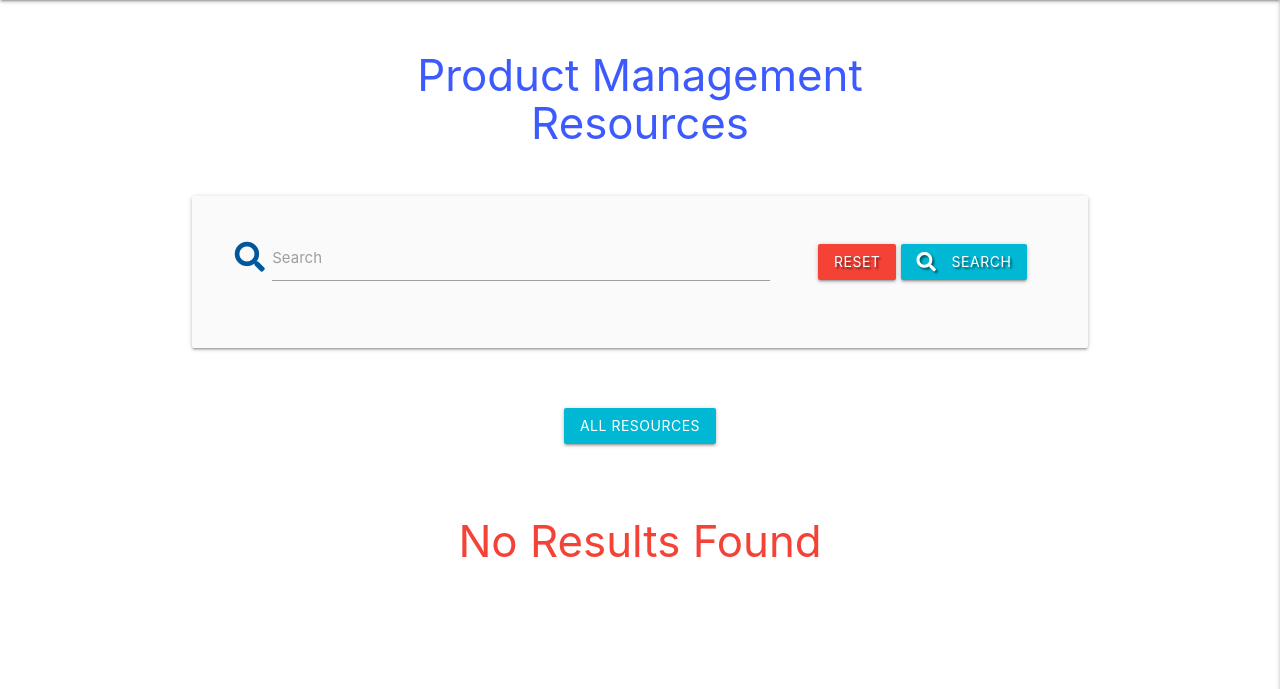
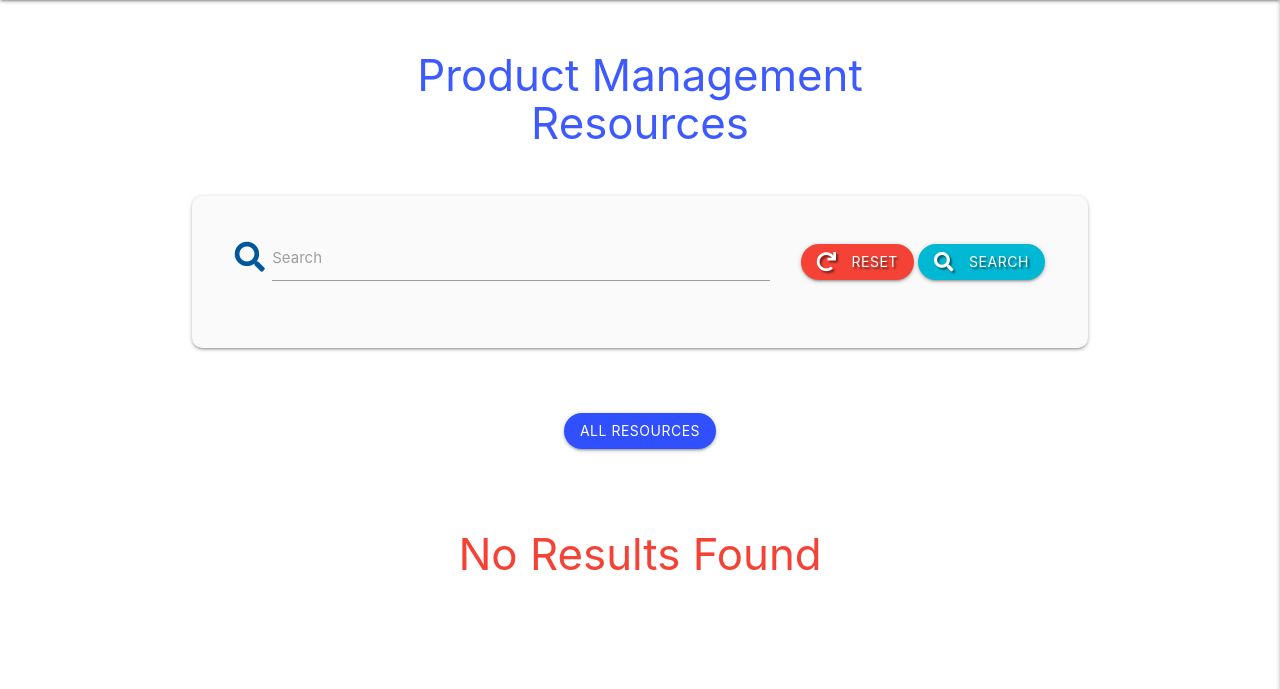
Before and after one commit to effiemanyos/ms3-pmresources, a Flask app: page / in a window 1280 px wide. Shown: the part 64-753 px from the top of the page. Run offline with Flask 2, Linux system fonts and the light colour scheme; data that the repository does not hold is empty; some libraries are stand-ins or nearby versions.

Commit message:
Improve the look and feel of the Resources page by rounding all buttons and boxes

```diff
--- a/static/css/style.css
+++ b/static/css/style.css
@@ -40,3 +40,29 @@
     background-repeat: no-repeat;
     background-attachment: fixed;
 }
+
+
+/* ------------------------------------[ All Resources Page ]-------------------------------------- */
+
+/* Filter Styling */
+.category-filters {
+    border-radius: 35px;
+    margin-bottom: 8px;
+}
+
+/* Button Styling */
+.button-styling {
+    border-radius: 35px;
+}
+
+/* Accordion Styling */
+.collapsible-styling {
+    border-radius: 10px;
+    margin-bottom: 8px;
+}
+
+/* Search Bar Styling */
+.searchbar-styling {
+    border-radius: 10px;
+    margin-bottom: 65px;
+}
--- a/templates/base.html
+++ b/templates/base.html
@@ -13,13 +13,14 @@
     <link rel="stylesheet" href="{{ url_for('static', filename='css/style.css') }}" type="text/css">
     {% block styles %}
     {% endblock %}
-    <title>Selftod</i></title>
+    <title>Selftod</title>
 </head>
 
 <body>
 
     <header>
         <!-- Top Navbar -->
+        <div class="navbar-fixed">
             <nav class="nav-extended text-shadow indigo accent-3">
                 <div class="nav-wrapper">
                     <a href="{{ url_for('home') }}" class="brand-logo">&nbsp;&nbsp;Selftod <i
@@ -27,13 +28,14 @@
                     <a href="#" data-target="mobile-demo" class="sidenav-trigger right"><i class="fas fa-bars"></i></a>
                     <ul class="right hide-on-med-and-down">
                         <!-- Access: All Users -->
-                    <li><a href="{{ url_for('home') }}"><i class="fas fa-cat navbar-icon"></i> &nbsp;Home</a></li>
+                        <li><a href="{{ url_for('home') }}"><i class="fas fa-cat navbar-icon"></i>
+                            &nbsp;Home</a></li>
                         <li><a href="{{ url_for('get_resources') }}"><i class="fas fa-book-reader navbar-icon"></i>
                             &nbsp;Resources</a></li>
                         <!-- Access: Members Only -->
                         {% if session.user %}
-                    <li><a href="{{ url_for('add_resource') }}"><i class="fas fa-plus-circle navbar-icon"></i> &nbsp;Add
-                            New</a></li>
+                            <li><a href="{{ url_for('add_resource') }}"><i class="fas fa-plus-circle navbar-icon"></i>
+                                    &nbsp;Add New</a></li>
                         <!-- Access: Admins Only -->
                         {% if session.user|lower == "admin"|lower %}
                             <li><a href="{{ url_for('get_categories') }}"><i class="fas fa-th navbar-icon"></i>
@@ -41,17 +43,19 @@
                         {% endif %}
                         <li><a href="{{ url_for('profile', username=session['user']) }}"><i
                                 class="fas fa-user-circle navbar-icon"></i> &nbsp;My Profile</a></li>
-                    <li><a href="{{ url_for('logout') }}"><i class="fas fa-power-off navbar-icon"></i> &nbsp;Log Out</a>
-                    </li>
+                        <li><a href="{{ url_for('logout') }}"><i class="fas fa-power-off navbar-icon"></i> &nbsp;Log
+                                Out</a></li>
                         <!-- Access: Register or Log In -->
                         {% else %}
-                    <li><a href="{{ url_for('login') }}"><i class="fas fa-key navbar-icon"></i> &nbsp;Log In</a></li>
+                            <li><a href="{{ url_for('login') }}"><i class="fas fa-key navbar-icon"></i> &nbsp;Log In</a>
+                            </li>
                             <li><a href="{{ url_for('register') }}"><i class="fas fa-door-open navbar-icon"></i>
                                     &nbsp;Register</a></li>
                         {% endif %}
                     </ul>
                 </div>
             </nav>
+        </div>
 
         <!-- Mobile Sidenav -->
         <ul class="sidenav" id="mobile-demo">
--- a/templates/resources.html
+++ b/templates/resources.html
@@ -6,7 +6,7 @@
         <h3 class="center-align indigo-text text-accent-3">Product Management<br>Resources</h3>
         <br>
         <!-- Search Bar -->
-        <div class="row card-panel grey lighten-5">
+        <div class="row card-panel grey lighten-5 searchbar-styling">
             <form action="{{ url_for('search') }}" method="POST" class="col s12">
                 <div class="row valign-wrapper center-align">
                     <!-- Search Input -->
@@ -17,31 +17,29 @@
                     </div>
                     <!-- Reset & Search Buttons -->
                     <div class="col s12 m4">
-                        <a href="{{ url_for('get_resources') }}" class="red btn text-shadow">Reset</a>
-                        <button type="submit" class="cyan accent-4 btn text-shadow">
-                            <i class="fas fa-search left"></i> Search
-                        </button>
+                        <a href="{{ url_for('get_resources') }}" class="red btn text-shadow button-styling">
+                            <i class="fas fa-redo left"></i> Reset</a>
+                        <button type="submit" class="cyan accent-4 btn text-shadow button-styling">
+                            <i class="fas fa-search left"></i> Search</button>
                     </div>
                 </div>
             </form>
         </div>
-        <br>
-        <br>
         <!-- Filters by Category -->
         <div class="category-menu center-align">
             <!-- "All Resources" Button -->
             {% if request.path == url_for('get_resources') %}
-                {% set category_class = "btn green accent-4 white-text btn-margin" %}
+                {% set category_class = "btn cyan accent-4 white-text btn-margin category-filters" %}
             {% else %}
-                {% set category_class = "btn cyan accent-4 white-text btn-margin" %}
+                {% set category_class = "btn indigo accent-4 white-text btn-margin category-filters" %}
             {% endif %}
             <a class="{{ category_class }}" href="{{ url_for('get_resources') }}">All Resources</a>
             <!-- All Categories -->
             {% for category in categories %}
                 {% if request.path == url_for('resources_page_filtered', category=category.category_name) %}
-                    {% set category_class = "btn green accent-4 white-text btn-margin" %}
+                    {% set category_class = "btn cyan accent-4 white-text btn-margin category-filters" %}
                 {% else %}
-                    {% set category_class = "btn cyan accent-4 white-text btn-margin" %}
+                    {% set category_class = "btn indigo accent-4 white-text btn-margin category-filters" %}
                 {% endif %}
                 <a class="{{ category_class }}" href="{{url_for('resources_page_filtered', category=category.category_name)}}">{{ category.category_name }}</a>
             {% endfor %}
@@ -50,10 +48,10 @@
         <br>
         <!-- All Resources -->
         {% if resources|length > 0 %}
-        <ul class="collapsible">
+        <ul class="collapsible collapsible-styling">
             {% for resource in resources %}
             <li>
-                <div class="collapsible-header white-text indigo accent-3 text-shadow">
+                <div class="collapsible-header white-text indigo accent-3 text-shadow collapsible-styling">
                     <!-- Delete & Edit Buttons -->
                     <div class="col s3">
                         <i class="fas fa-caret-down"></i>
@@ -67,7 +65,7 @@
                     <!-- Resource Icon, Title, Author, Creation Date -->
                     <div class="col s9">
                         &nbsp;{{ resource.resource_icon }}&nbsp;&nbsp;<strong>{{ resource.resource_title }}</strong>&nbsp;by&nbsp;
-                        <em>{{ resource.resource_author }}</em>&nbsp;&nbsp;({{ resource.creation_date }})
+                        <em>{{ resource.resource_author }}</em>&nbsp;&nbsp;(Rated: {{ resource.resource_rating }})
                         {% if resource.is_done == "on" %}
                         &nbsp;<i class="fas fa-check-circle white-text tooltipped" data-position="right"
                             data-tooltip="DONE!"></i>
@@ -82,7 +80,8 @@
                     <p><strong><i class="fas fa-graduation-cap"></i>&nbsp; Takeaway:</strong>
                         {{ resource.resource_takeaway }}</p>
                     <p><strong><i class="fas fa-folder-open"></i>&nbsp; Format:</strong> {{ resource.resource_format }}</p>
-                    <p><strong><i class="fas fa-star"></i>&nbsp; Rating:</strong> {{ resource.resource_rating }}</p>
+                    <p><strong><i class="fas fa-calendar-alt"></i>&nbsp; Created:</strong> {{ resource.creation_date }}</p>
+                    <p><strong><i class="fas fa-star"></i>&nbsp; Rated:</strong> {{ resource.resource_rating }}</p>
                     <a href="{{ resource.resource_url }}" target="_blank"><i class="fas fa-link"></i>&nbsp; Direct
                         Link</i></a>
                     <p><em>by {{ resource.created_by }}</em></p>
@@ -94,5 +93,7 @@
         <h3 class="center-align red-text">No Results Found</h3>
         {% endif %}
     </div>
+    <br>
+    <br>
 
 {% endblock %}
```
Lines whose indentation alone changed are shown as unchanged.
